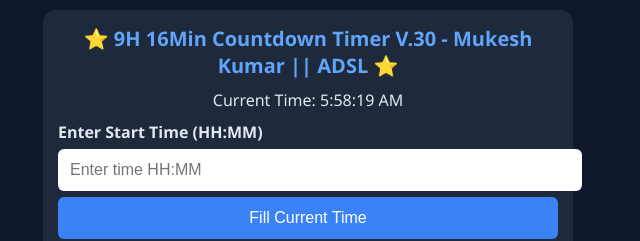
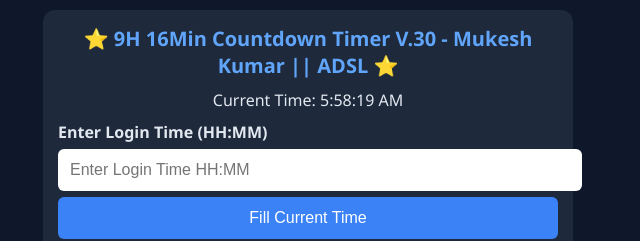
Before and after one commit to maax2028/ADSLTimer, a plain HTML site: page index.html in a window 1280 px wide. Shown: the top 241 px of the page, 332-972 px from the left. Drawn offline with Linux system fonts and the light colour scheme.

Commit message:
Update index.html

```diff
--- a/index.html
+++ b/index.html
@@ -258,8 +258,8 @@
 
 <div id="clock"></div>
 
-<b>Enter Start Time (HH:MM)</b>
-<input id="starttime" placeholder="Enter time HH:MM" >
+<b>Enter Login Time (HH:MM)</b>
+<input id="starttime" placeholder="Enter Login Time HH:MM" >
 
 <button onclick="fillCurrentTime()">Fill Current Time</button>
 
```
